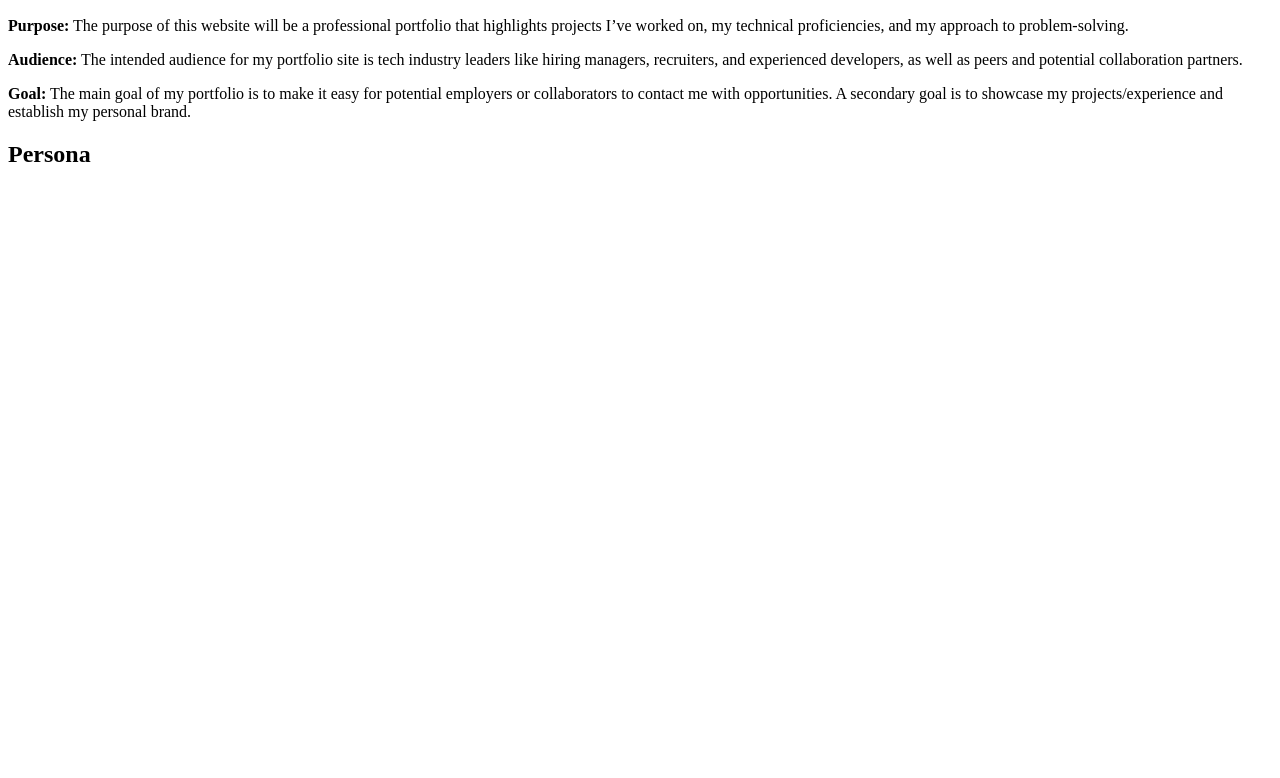
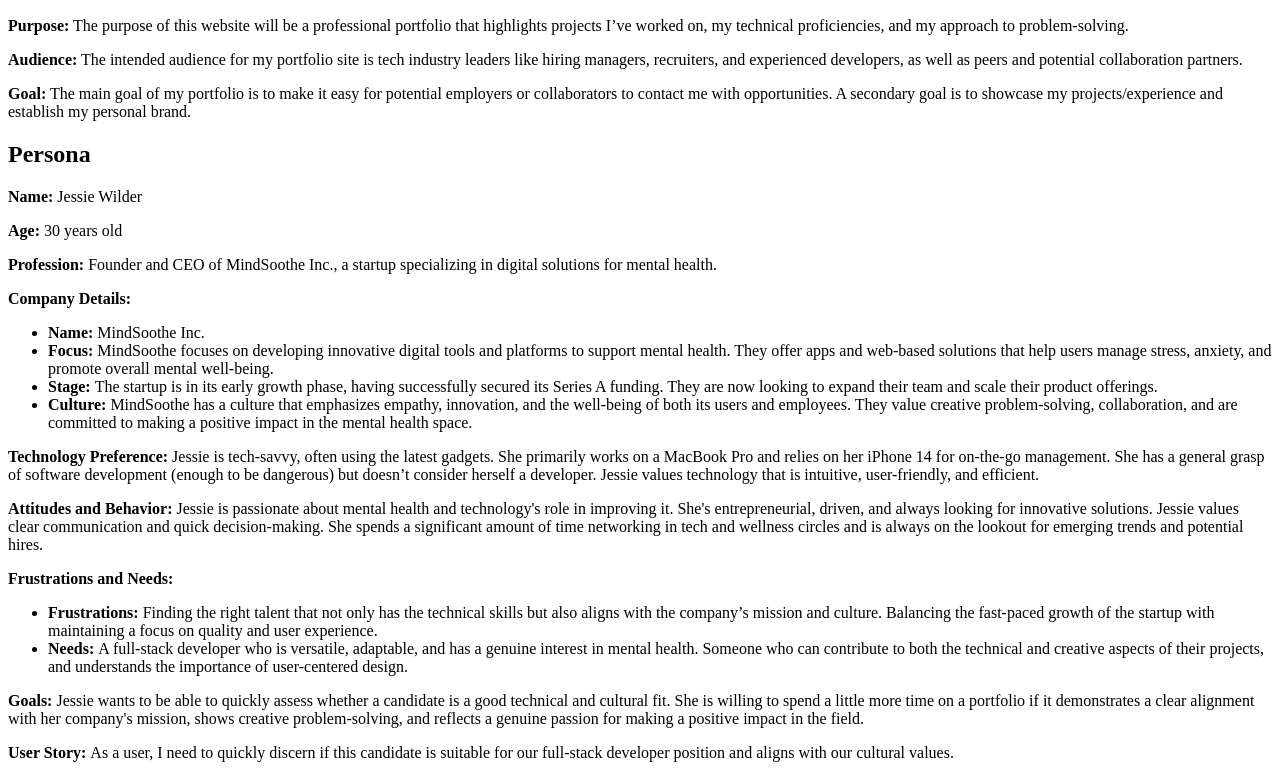
Before and after one commit to lexlucid/my-pwp-lex, a plain HTML site: page public_html/documentation/milestone-1.html in a window 1280 px wide. Shown: the part 110-888 px from the top of the page. Before the commit the page ends 800 px from the top, so only its background shows below. Drawn offline with Linux system fonts and the light colour scheme.

Commit message:
Add Persona

```diff
--- a/public_html/documentation/milestone-1.html
+++ b/public_html/documentation/milestone-1.html
@@ -2,9 +2,7 @@
 <html lang="en">
 <head>
     <meta charset="UTF-8">
-    <meta name="viewport"
-          content="width=device-width, user-scalable=no, initial-scale=1.0, maximum-scale=1.0, minimum-scale=1.0">
-    <meta http-equiv="X-UA-Compatible" content="ie=edge">
+    <meta name="viewport" content="width=device-width, initial-scale=1.0">
     <title>PWP Milestone 1</title>
 </head>
 <body>
@@ -27,5 +25,54 @@
     opportunities. A secondary goal is to showcase my projects/experience and establish my personal brand.
 </p>
 <h2>Persona</h2>
+<p><strong>Name: </strong>Jessie Wilder</p>
+<p><strong>Age: </strong>30 years old</p>
+<p><strong>Profession: </strong> Founder and CEO of MindSoothe Inc., a startup specializing in digital solutions for mental health.</p>
+<p><strong>Company Details:</strong></p>
+<ul>
+    <li><strong>Name:</strong> MindSoothe Inc.</li>
+    <li><strong>Focus: </strong>MindSoothe focuses on developing innovative digital tools and platforms to support mental health. They offer apps and
+        web-based solutions that help users manage stress, anxiety, and promote overall mental well-being.
+    </li>
+    <li><strong>Stage: </strong>The startup is in its early growth phase, having successfully secured its Series A funding. They are now looking to
+        expand their team and scale their product offerings.</li>
+    <li><strong>Culture: </strong>MindSoothe has a culture that emphasizes empathy, innovation, and the well-being of both its users and employees.
+        They value creative problem-solving, collaboration, and are committed to making a positive impact in the mental health space.
+    </li>
+</ul>
+
+<p><strong>Technology Preference: </strong>
+    Jessie is tech-savvy, often using the latest gadgets. She primarily works on a MacBook Pro and relies on her iPhone 14 for on-the-go
+    management.  She has a general grasp of software development (enough to be dangerous) but doesn’t consider herself a developer. Jessie
+    values technology that is intuitive, user-friendly, and efficient.
+</p>
+<p><strong>Attitudes and Behavior: </strong>
+    Jessie is passionate about mental health and technology's role in improving it. She's entrepreneurial, driven, and always looking for
+    innovative solutions. Jessie values clear communication and quick decision-making. She spends a significant amount of time networking
+    in tech and wellness circles and is always on the lookout for emerging trends and potential hires.
+</p>
+<p><strong>Frustrations and Needs: </strong></p>
+<ul>
+    <li><strong>Frustrations: </strong>
+        Finding the right talent that not only has the technical skills but also aligns with the company’s mission and culture.
+        Balancing the fast-paced growth of the startup with maintaining a focus on quality and user experience.
+    </li>
+    <li>
+        <strong>Needs: </strong>A full-stack developer who is versatile, adaptable, and has a genuine interest in mental health.
+        Someone who can contribute to both the technical and creative aspects of their projects, and understands the importance
+        of user-centered design.
+    </li>
+</ul>
+
+<p><strong>Goals: </strong>
+    Jessie wants to be able to quickly assess whether a candidate is a good technical and cultural fit. She is willing to spend a
+    little more time on a portfolio if it demonstrates a clear alignment with her company's mission, shows creative problem-solving,
+    and reflects a genuine passion for making a positive impact in the field.
+</p>
+<p>
+    <strong>User Story: </strong>
+    As a user, I need to quickly discern if this candidate is suitable for our full-stack developer position and aligns with
+    our cultural values.
+</p>
 </body>
 </html>
```
